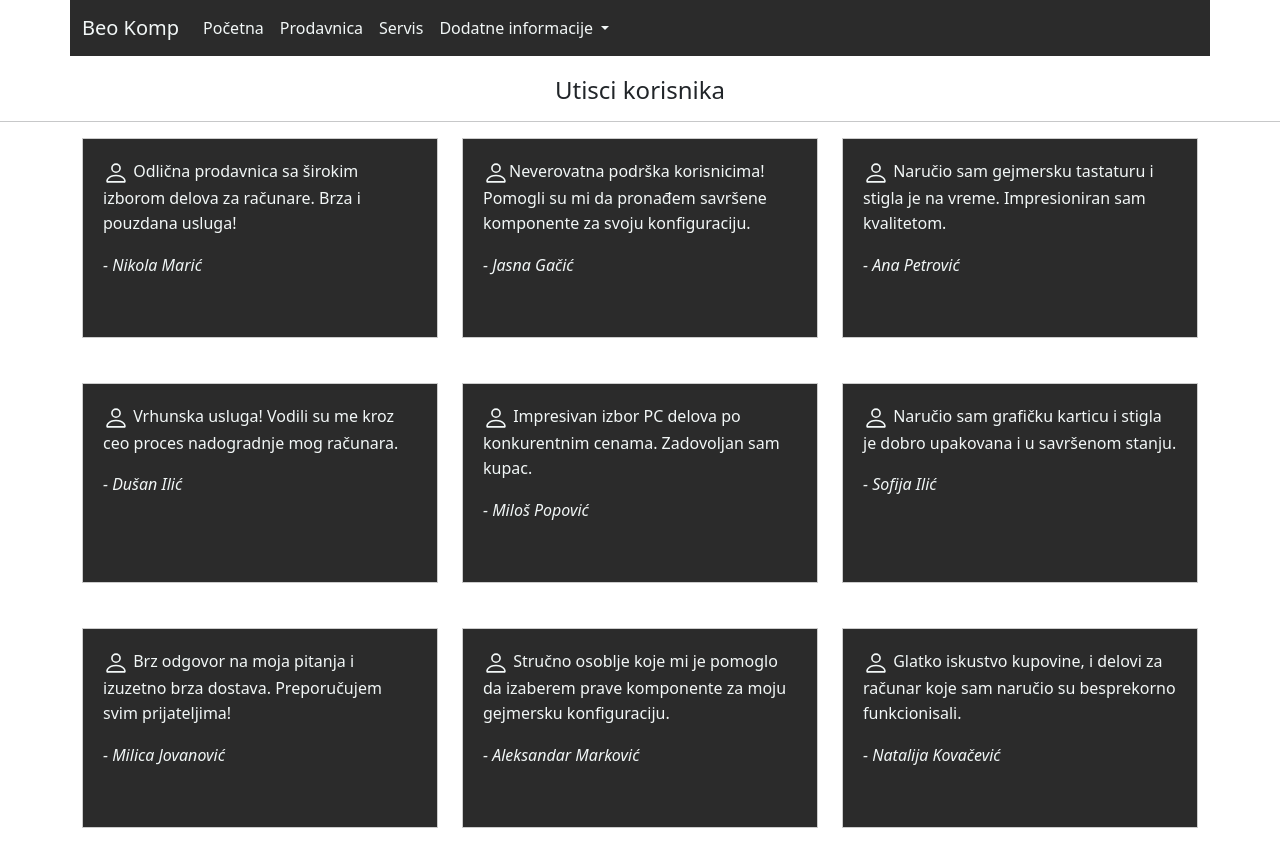
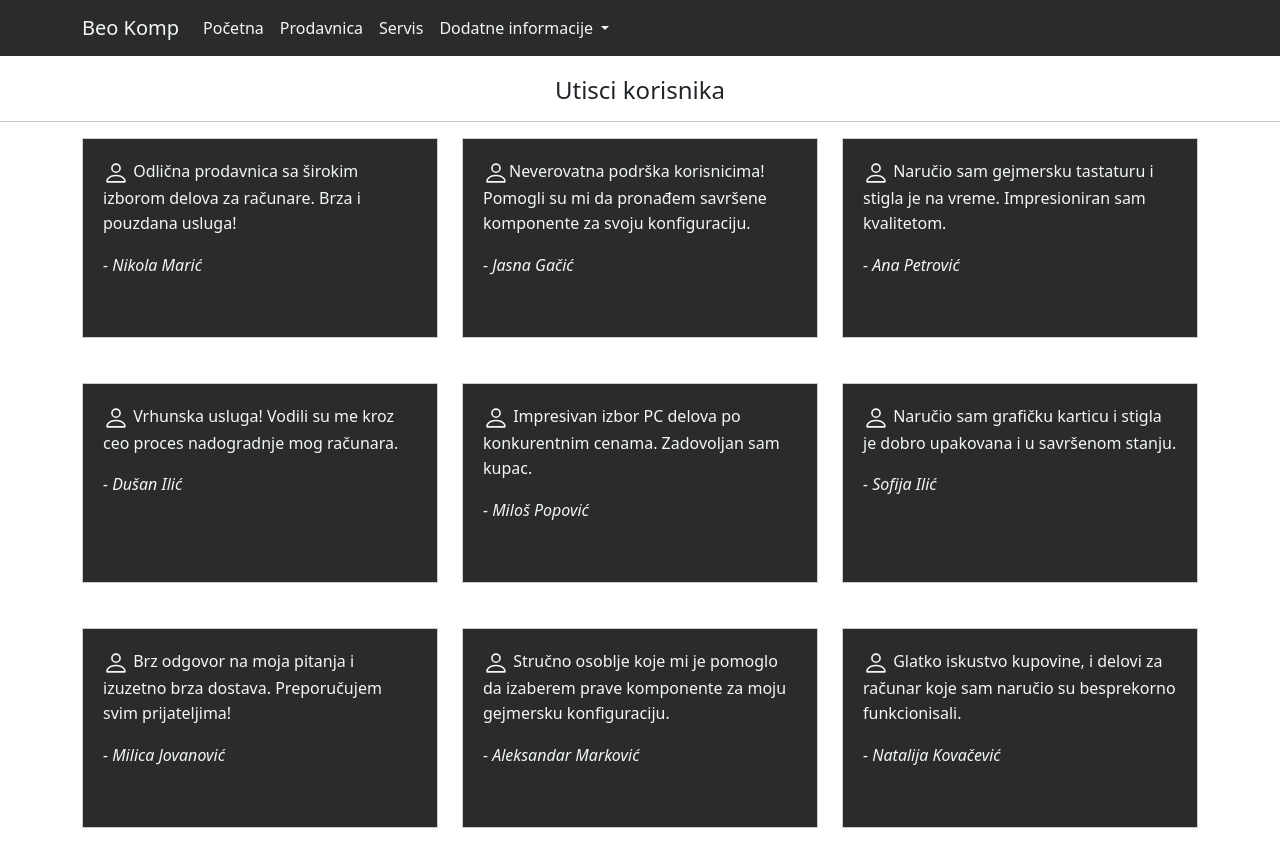
Before and after one commit to Kadriks/beokomp, a plain HTML site: page pages/testimonials.html in a window 1280 px wide. Shown: the top 851 px of the page. Drawn offline with nearby package versions, Linux system fonts and the light colour scheme.

Commit message:
another commit

```diff
--- a/pages/testimonials.html
+++ b/pages/testimonials.html
@@ -14,8 +14,8 @@
 <body>
 
   <header>
-    <nav class="container navbar navbar-expand-lg mb-0">
-        <div class="container-fluid justify-content-start">
+    <nav class="navbar navbar-expand-lg mb-0">
+        <div class="container container-fluid justify-content-start">
           <a class="navbar-brand" href="../index.html">Beo Komp</a>
           <button class="navbar-toggler navbar-dark" type="button" data-bs-toggle="collapse" data-bs-target="#navbarNav" aria-controls="navbarNav" aria-expanded="false" aria-label="Toggle navigation">
             <span class="navbar-toggler-icon"></span>
```
